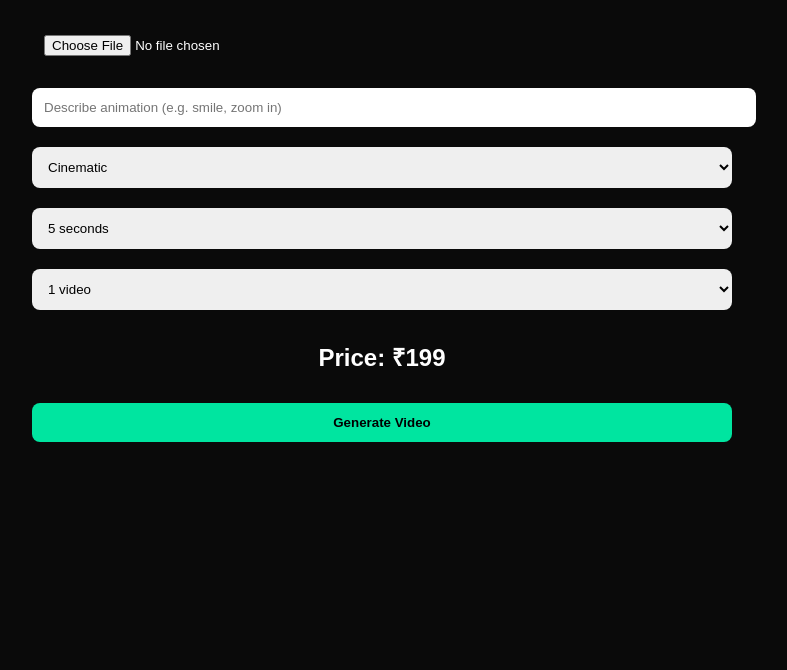
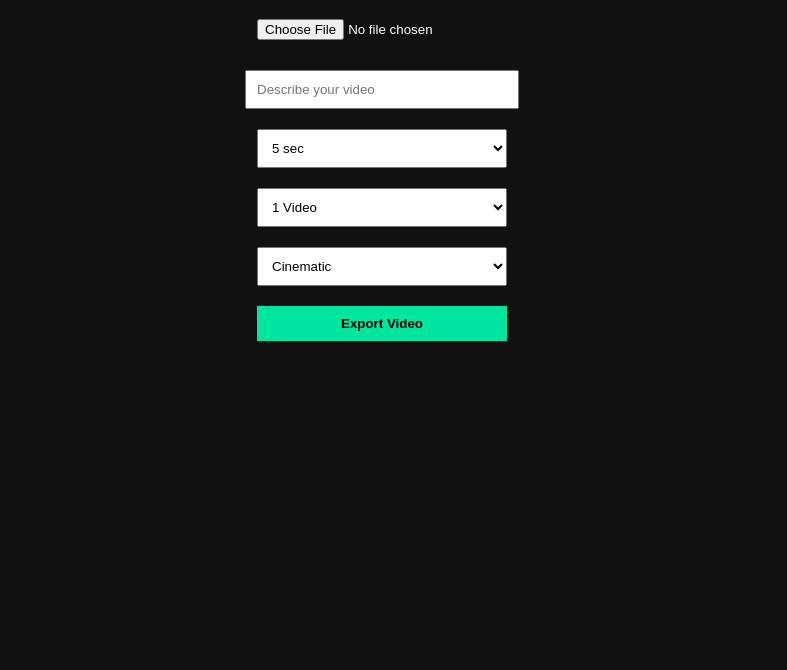
Before and after one commit to Rex-0431/Repository-name-pixelreel-Visibility-Public, a website: page index.html in a window 1280 px wide. Shown: the part 130-800 px from the top of the page, without its empty margins (258-1045 px from the left). Drawn offline with Linux system fonts and the light colour scheme.

Commit message:
Update index.html

```diff
--- a/index.html
+++ b/index.html
@@ -2,166 +2,168 @@
 <html lang="en">
 <head>
 <meta charset="UTF-8">
-<meta name="viewport" content="width=device-width, initial-scale=1.0">
 <title>PixelReel</title>
-
 <script src="https://checkout.razorpay.com/v1/checkout.js"></script>
 
 <style>
-body { background:#0a0a0a; color:#fff; font-family:sans-serif; text-align:center; }
-.container { max-width:700px; margin:auto; padding:20px; }
-input, button, select {
-  width:100%; padding:12px; margin:10px 0;
-  border-radius:8px; border:none;
+body {
+  font-family: Arial;
+  background: #111;
+  color: #fff;
+  text-align: center;
+  padding: 40px;
 }
-button { background:#00e5a0; font-weight:bold; cursor:pointer; }
-img { max-width:100%; margin-top:10px; border-radius:10px; }
+input, select, button {
+  margin: 10px;
+  padding: 10px;
+  width: 250px;
+}
+button {
+  background: #00e5a0;
+  border: none;
+  font-weight: bold;
+}
+img {
+  margin-top: 20px;
+  max-width: 200px;
+}
 </style>
 </head>
 
 <body>
 
-<div class="container">
+<h1>PixelReel 🎬</h1>
 
-<h1>PixelReel 🎬</h1>
-<p>Turn your image into AI video</p>
+<input type="file" id="fileInput" accept="image/*"><br>
 
-<!-- IMAGE -->
-<input type="file" id="imageInput" accept="image/*">
+<input type="text" id="promptInput" placeholder="Describe your video"><br>
 
-<!-- PROMPT -->
-<input type="text" id="promptInput" placeholder="Describe animation (e.g. smile, zoom in)">
+<select id="duration">
+  <option value="5">5 sec</option>
+  <option value="10">10 sec</option>
+  <option value="15">15 sec</option>
+</select><br>
 
-<!-- MUSIC -->
+<select id="count">
+  <option value="1">1 Video</option>
+  <option value="3">3 Videos</option>
+</select><br>
+
 <select id="music">
   <option>Cinematic</option>
   <option>Upbeat</option>
   <option>Calm</option>
-  <option>Romantic</option>
-</select>
+</select><br>
 
-<!-- DURATION -->
-<select id="duration">
-  <option value="5">5 seconds</option>
-  <option value="10">10 seconds</option>
-  <option value="15">15 seconds</option>
-</select>
+<button onclick="handleExport()">Export Video</button>
 
-<!-- QUANTITY -->
-<select id="quantity">
-  <option value="1">1 video</option>
-  <option value="3">3 videos</option>
-</select>
+<div id="preview"></div>
 
-<h2 id="price">Price: ₹199</h2>
-
-<button onclick="startPayment()">Generate Video</button>
-
-<img id="preview" style="display:none;">
-<a id="download" style="display:none;" download="video.mp4">Download Video</a>
-
-</div>
+<br><br>
+<a id="downloadLink" style="display:none;color:#00e5a0;" download>Download Video</a>
 
 <script>
-const BACKEND = "https://pixelreel.onrender.com";
-const KEY = "rzp_test_Shn8u2MBIVd6vS";
+const BACKEND = 'https://pixelreel.onrender.com';
+const RZP_KEY = 'rzp_test_Shn8u2MBIVd6vS';
 
 let file = null;
 
-/* IMAGE PREVIEW */
-document.getElementById("imageInput").onchange = function(e){
+// ---------- IMAGE ----------
+document.getElementById('fileInput').addEventListener('change', (e) => {
   file = e.target.files[0];
+
+  if (!file) return;
+
   const reader = new FileReader();
-  reader.onload = function(ev){
-    document.getElementById("preview").src = ev.target.result;
-    document.getElementById("preview").style.display = "block";
+  reader.onload = (ev) => {
+    document.getElementById('preview').innerHTML =
+      `<img src="${ev.target.result}">`;
   };
   reader.readAsDataURL(file);
-};
+});
 
-/* PRICE CALCULATION */
-function calculatePrice(){
-  const duration = parseInt(document.getElementById("duration").value);
-  const qty = parseInt(document.getElementById("quantity").value);
+// ---------- PRICE ----------
+function calculatePrice(duration, count) {
+  duration = parseInt(duration);
+  count = parseInt(count);
 
-  let price = 0;
+  if (duration === 5) return count === 1 ? 199 : 599;
+  if (duration === 10) return count === 1 ? 499 : 1099;
+  if (duration === 15) return count === 1 ? 999 : 1999;
 
-  if(qty === 1){
-    if(duration === 5) price = 199;
-    if(duration === 10) price = 499;
-    if(duration === 15) price = 999;
+  return 199;
 }
 
-  if(qty === 3){
-    if(duration === 5) price = 599;
-    if(duration === 10) price = 1099;
-    if(duration === 15) price = 1999;
-  }
+// ---------- VIDEO ----------
+async function createVideo() {
+  const formData = new FormData();
+  formData.append('image', file);
+  formData.append('prompt', document.getElementById('promptInput').value);
 
-  document.getElementById("price").innerText = "Price: ₹" + price;
-  return price;
-}
+  const res = await fetch(BACKEND + '/generate-video', {
+    method: 'POST',
+    body: formData
+  });
 
-document.getElementById("duration").onchange = calculatePrice;
-document.getElementById("quantity").onchange = calculatePrice;
-
-/* CREATE VIDEO */
-async function createVideo(){
-  const formData = new FormData();
-  formData.append("image", file);
-  formData.append("prompt", document.getElementById("promptInput").value);
-  formData.append("music", document.getElementById("music").value);
-  formData.append("duration", document.getElementById("duration").value);
-
-  const res = await fetch(BACKEND + "/generate-video", {
-    method:"POST",
-    body:formData
-  });
+  if (!res.ok) throw new Error();
 
   const data = await res.json();
   return data.url;
 }
 
-/* PAYMENT */
-async function startPayment(){
-  if(!file){
+// ---------- EXPORT ----------
+async function handleExport() {
+
+  if (!file) {
     alert("Upload image first");
     return;
   }
 
-  const price = calculatePrice();
-  const amount = price * 100;
+  const duration = document.getElementById('duration').value;
+  const count = document.getElementById('count').value;
 
-  const orderRes = await fetch(BACKEND + "/create-order", {
-    method:"POST",
-    headers:{"Content-Type":"application/json"},
-    body: JSON.stringify({ amount })
+  const price = calculatePrice(duration, count);
+
+  try {
+
+    const orderRes = await fetch(BACKEND + '/create-order', {
+      method: 'POST',
+      headers: { 'Content-Type': 'application/json' },
+      body: JSON.stringify({ amount: price * 100 })
     });
 
     const order = await orderRes.json();
 
     const options = {
-    key: KEY,
+      key: RZP_KEY,
       amount: order.amount,
       currency: "INR",
       name: "PixelReel",
+      description: "Video Export",
       order_id: order.id,
 
-    handler: async function(){
+      handler: async function () {
+        try {
           const url = await createVideo();
 
-      document.getElementById("download").href = url;
-      document.getElementById("download").style.display = "block";
-      document.getElementById("download").innerText = "Download Video";
+          const link = document.getElementById('downloadLink');
+          link.href = url;
+          link.style.display = 'block';
+          link.innerText = "Download Video";
+
+        } catch {
+          alert("Video failed");
+        }
       }
     };
 
     const rzp = new Razorpay(options);
     rzp.open();
+
+  } catch {
+    alert("Server error");
   }
-
-/* INIT */
-calculatePrice();
+}
 </script>
 
 </body>
```
Lines whose indentation alone changed are shown as unchanged.
